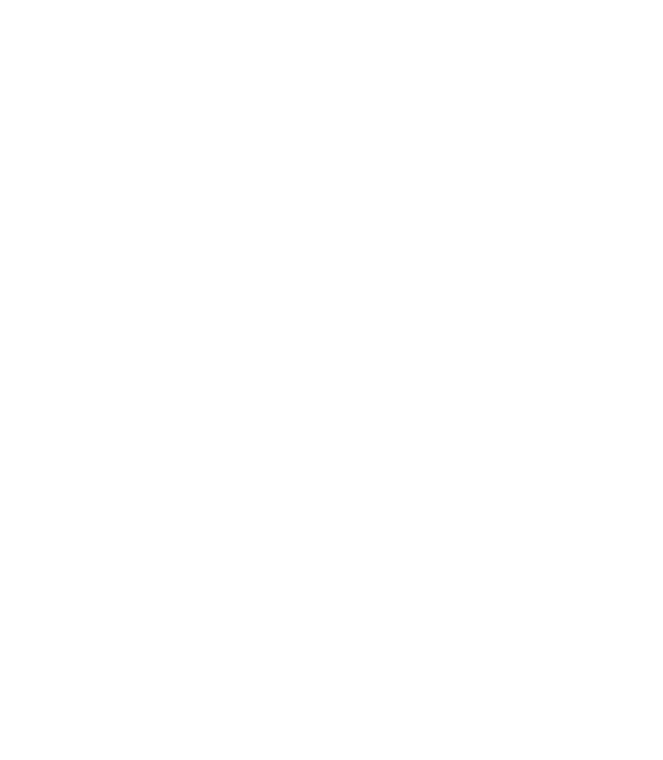
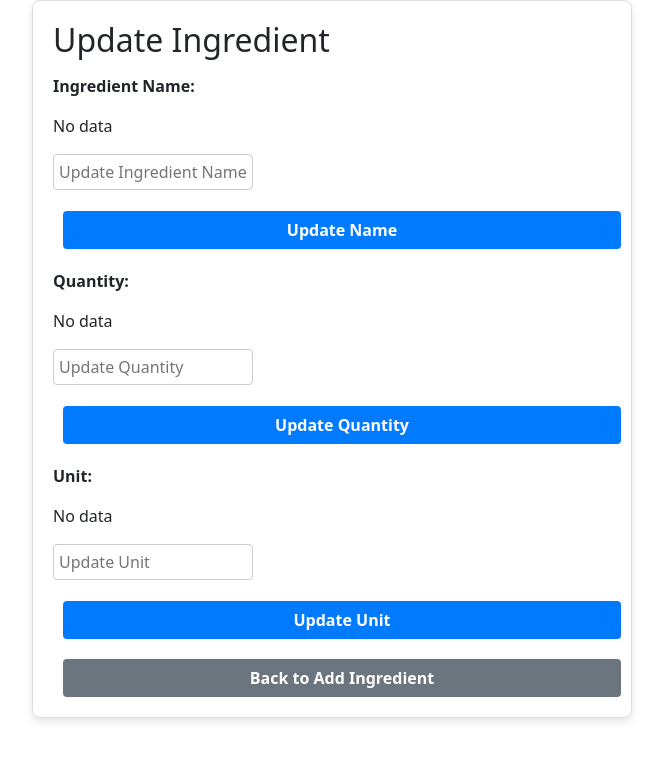
Before and after one commit to UsmanGhaniJoyboy/Hikmat-herbal-app, a React (Create React App) app: page /HakeemProfile/Add_Remedies/Add_ingredient/UpdateIngredients in a window 1280 px wide. Before the commit this address had no page. Shown: the top 760 px of the page, without its empty margins (308-971 px from the left). Built offline with nearby package versions, Linux system fonts and the light colour scheme.

Commit message:
Add Ingredient page changing

```diff
--- a/src/App.js
+++ b/src/App.js
@@ -21,6 +21,7 @@
 import Comment_Reply from "./Components/pages/Comment_Reply";
 import SettingUpPatient from "./Components/pages/SettingUpPatient";
 import { useLocation } from "react-router-dom";
+import UpdateIngredients from "./Components/pages/UpdateIngredients";
 
 function App() {
   // const logout = useLocation();
@@ -88,7 +89,7 @@
             <Route path="/SettingUpPatient" element={<SettingUpPatient handleUserRole={isPatient} handleSelectedDisease={handleSelectedDisease}/>} />
             <Route path="/HakeemProfile" element={<HakeemProfile sendName={name} />} />
 
-
+            <Route path="/HakeemProfile/Add_Remedies/Add_ingredient/UpdateIngredients" element={<UpdateIngredients />} />
             <Route path="/Remedies" element={<Remedies sendName={name}/>} />
             <Route path="/About" element={<About handleUserRole={handleUserRole} />} />
             <Route path="/Cart" element={<Cart />} />
--- a/src/Components/pages/Add_ingredient.jsx
+++ b/src/Components/pages/Add_ingredient.jsx
@@ -4,7 +4,7 @@
 import Modal from "react-bootstrap/Modal";
 import CustomeNav from "../inc/CustomeNav";
 import Custome_heading from "../inc/Custome_heading";
-import "../StyleSheets/Add_ingredient.css"; // Make sure to import the CSS file
+import "../StyleSheets/Add_ingredient.css";
 import { useNavigate } from "react-router-dom";
 import axios from "axios";
 import { useLocation } from "react-router-dom";
@@ -24,6 +24,13 @@
   }, [Nuskha_Id]);
 
   const handleClose = () => setShow(false);
+  const handleShow = () => setShow(true);
+
+  const handleUpdateForm = () => {
+    navigate("/HakeemProfile/Add_Remedies/Add_ingredient/UpdateIngredients", {
+      state: { Nuskha_Id: Nuskha_Id, ingredientId: ingredientId },
+    });
+  };
 
   const submitIngredient = async () => {
     const formData = new FormData();
@@ -43,9 +50,8 @@
         }
       );
 
-      // const newIngredientId = responseAddIng.data; // Ensure the ID is correctly accessed
       const ingId = responseAddIng.data;
-      // setIngredientId();
+      setIngredientId(ingId);
       console.log("Ingredient added, ID: ", ingId);
 
       const formData2 = new FormData();
@@ -65,8 +71,8 @@
       );
 
       console.log("Quantity added: ", responseAddIngredient.data);
-      handleClose(); // Close the modal after successful API call
-      handleAddIngredient(); // Close the modal after successful API call
+      handleClose();
+      handleAddIngredient();
     } catch (error) {
       console.error("Error during API call:", error);
       if (error.response) {
@@ -85,10 +91,6 @@
     setIngredient("");
     setQuantity("");
     setUnit("");
-  };
-
-  const handleShow = () => {
-    setShow(true);
   };
 
   const handleIngredientChange = (e) => {
@@ -129,7 +131,7 @@
                   <Modal.Title>Check the information</Modal.Title>
                 </Modal.Header>
                 <Modal.Footer>
-                  <Button variant="secondary" onClick={handleClose}>
+                  <Button variant="secondary" onClick={handleUpdateForm}>
                     Update Form
                   </Button>
                   <Button variant="primary" onClick={submitIngredient}>
--- a/src/Components/pages/UpdateIngredients.jsx
+++ b/src/Components/pages/UpdateIngredients.jsx
@@ -0,0 +1,157 @@
+import React, { useEffect, useState } from 'react';
+import { useLocation, useNavigate } from 'react-router-dom';
+import axios from 'axios';
+
+const UpdateIngredients = () => {
+  const location = useLocation();
+  const navigate = useNavigate();
+  const { Nuskha_Id, ingredientId } = location.state || {};
+
+  const [ingredient, setIngredient] = useState({});
+  const [newName, setNewName] = useState('');
+  const [newQuantity, setNewQuantity] = useState('');
+  const [newUnit, setNewUnit] = useState('');
+  const [loading, setLoading] = useState(true);
+
+  useEffect(() => {
+    if (Nuskha_Id && ingredientId) {
+      axios.get(`http://localhost/Hakeemhikmat/api/Addnuskha/GetIngredientsByNuskha?nuskhaId=${Nuskha_Id}`)
+        .then(response => {
+          const ingredients = response.data;
+          if (Array.isArray(ingredients)) {
+            const currentIngredient = ingredients.find(ing => ing.ingredient_id === ingredientId);
+            if (currentIngredient) {
+              setIngredient(currentIngredient);
+              setNewName(currentIngredient.IngredientName || '');
+              setNewQuantity(currentIngredient.quanity || '');
+              setNewUnit(currentIngredient.unit || '');
+            } else {
+              console.warn('Ingredient not found in the response.');
+            }
+          } else {
+            console.error('Invalid data format from API.');
+          }
+          setLoading(false);
+        })
+        .catch(error => {
+          console.error('Error fetching ingredient details:', error);
+          setLoading(false);
+        });
+    } else {
+      console.error('Nuskha_Id or ingredientId is missing in location state.');
+      setLoading(false);
+    }
+  }, [Nuskha_Id, ingredientId]);
+
+  const handleUpdate = (type) => {
+    const updateData = {
+      nuskhaId: Nuskha_Id,
+      ingredientId: ingredientId,
+    };
+
+    if (type === 'name') updateData.name = newName;
+    if (type === 'quantity') updateData.quantity = newQuantity;
+    if (type === 'unit') updateData.unit = newUnit;
+
+    axios.post('http://localhost/Hakeemhikmat/api/Addnuskha/UpdateNuskhaIngredient', updateData)
+      .then(response => {
+        console.log('Update successful:', response.data);
+        // Optionally provide feedback or update UI
+      })
+      .catch(error => {
+        console.error('Error updating ingredient:', error);
+      });
+  };
+
+  const containerStyle = {
+    padding: '20px',
+    maxWidth: '600px',
+    margin: '0 auto',
+    border: '1px solid #ddd',
+    borderRadius: '8px',
+    boxShadow: '0 4px 8px rgba(0, 0, 0, 0.1)'
+  };
+
+  const sectionStyle = {
+    marginBottom: '20px'
+  };
+
+  const labelStyle = {
+    fontWeight: 'bold',
+    marginRight: '10px'
+  };
+
+  const inputStyle = {
+    padding: '5px',
+    marginRight: '10px',
+    border: '1px solid #ccc',
+    borderRadius: '4px',
+    width: '200px'
+  };
+
+  const buttonStyle = {
+    padding: '7px 15px',
+    border: 'none',
+    borderRadius: '4px',
+    backgroundColor: '#007bff',
+    color: '#fff',
+    cursor: 'pointer',
+    marginLeft: '10px'
+  };
+
+  const backButtonStyle = {
+    ...buttonStyle,
+    backgroundColor: '#6c757d'
+  };
+
+  return (
+    <div style={containerStyle}>
+      <h2>Update Ingredient</h2>
+      {loading ? (
+        <p>Loading...</p>
+      ) : (
+        <>
+          <div style={sectionStyle}>
+            <p style={labelStyle}>Ingredient Name:</p>
+            <p>{ingredient.IngredientName || 'No data'}</p>
+            <input
+              type="text"
+              value={newName}
+              onChange={(e) => setNewName(e.target.value)}
+              placeholder="Update Ingredient Name"
+              style={inputStyle}
+            />
+            <button onClick={() => handleUpdate('name')} style={buttonStyle}>Update Name</button>
+          </div>
+          <div style={sectionStyle}>
+            <p style={labelStyle}>Quantity:</p>
+            <p>{ingredient.quanity || 'No data'}</p>
+            <input
+              type="number"
+              value={newQuantity}
+              onChange={(e) => setNewQuantity(e.target.value)}
+              placeholder="Update Quantity"
+              style={inputStyle}
+            />
+            <button onClick={() => handleUpdate('quantity')} style={buttonStyle}>Update Quantity</button>
+          </div>
+          <div style={sectionStyle}>
+            <p style={labelStyle}>Unit:</p>
+            <p>{ingredient.unit || 'No data'}</p>
+            <input
+              type="text"
+              value={newUnit}
+              onChange={(e) => setNewUnit(e.target.value)}
+              placeholder="Update Unit"
+              style={inputStyle}
+            />
+            <button onClick={() => handleUpdate('unit')} style={buttonStyle}>Update Unit</button>
+          </div>
+          <button onClick={() => navigate("/HakeemProfile/Add_Remedies/Add_ingredient", { state: { Nuskha_Id } })} style={backButtonStyle}>Back to Add Ingredient</button>
+        </>
+      )}
+    </div>
+  );
+};
+
+export default UpdateIngredients;
```
